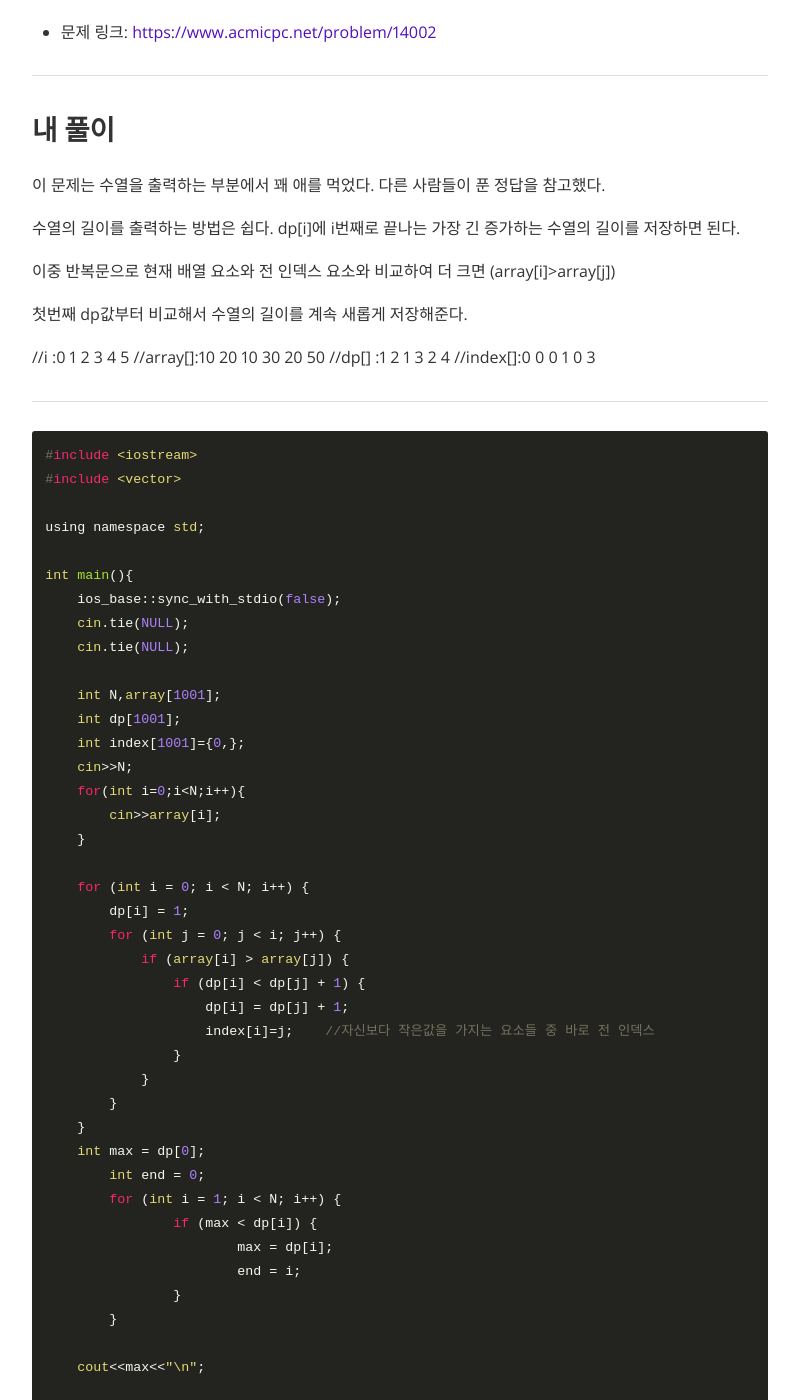
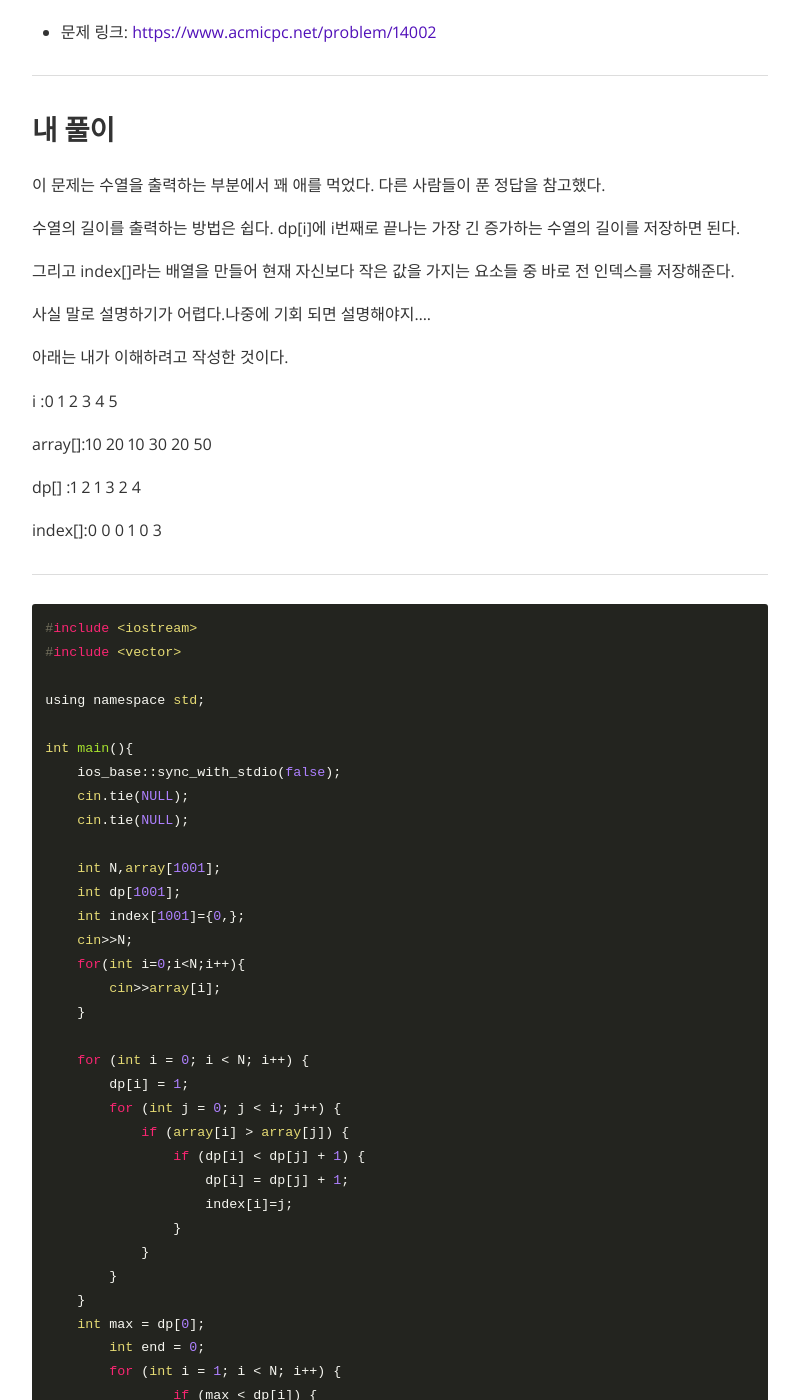
Before and after one commit to yudini/yudini.github.io, a Jekyll site: the page built from _posts/2021-02-22-14002.md, in a window 1280 px wide and 1400 px high, scrolled down 809 px. Shown: the whole window, without its empty margins (240-1039 px from the left). Built offline with Jekyll 4.4.1, drawn with Linux system fonts in a browser that asks for light colours; nearby versions of some CDN libraries; comment, search, counter and statistics services are not loaded; some of the changed text lies outside the part shown.

Commit message:
14002 수정

```diff
--- a/_posts/2021-02-22-14002.md
+++ b/_posts/2021-02-22-14002.md
@@ -38,16 +38,19 @@ tags: Algorithm DP DynamicProgramming
 
 수열의 길이를 출력하는 방법은 쉽다. dp[i]에 i번째로 끝나는 가장 긴 증가하는 수열의 길이를 저장하면 된다.
 
-이중 반복문으로 현재 배열 요소와 전 인덱스 요소와 비교하여 더 크면 (array[i]>array[j])
+그리고 index[]라는 배열을 만들어 현재 자신보다 작은 값을 가지는 요소들 중 바로 전 인덱스를 저장해준다.
 
-첫번째 dp값부터 비교해서 수열의 길이를 계속 새롭게 저장해준다.
+사실 말로 설명하기가 어렵다.나중에 기회 되면 설명해야지....
 
+아래는 내가 이해하려고 작성한 것이다.
 
+i      :0  1  2  3  4  5
 
-//i      :0  1  2  3  4  5
-//array[]:10 20 10 30 20 50
-//dp[]   :1  2  1  3  2  4
-//index[]:0  0  0  1  0  3
+array[]:10 20 10 30 20 50
+
+dp[]   :1  2  1  3  2  4
+
+index[]:0  0  0  1  0  3
 
 <hr>
 
@@ -76,7 +79,7 @@ int main(){
             if (array[i] > array[j]) {
                 if (dp[i] < dp[j] + 1) {
                     dp[i] = dp[j] + 1;
-                    index[i]=j;    //자신보다 작은값을 가지는 요소들 중 바로 전 인덱스
+                    index[i]=j;
                 }
             }
         }
@@ -102,6 +105,8 @@ int main(){
         cout<<result[max-i]<<" ";
 }
 
+~~~
 
+<hr>
 
-~~~
+<h4>&#8251;질문과 오류사항, 더 좋은 코드가 있다면 댓글로 알려주세요!</h4>
```
